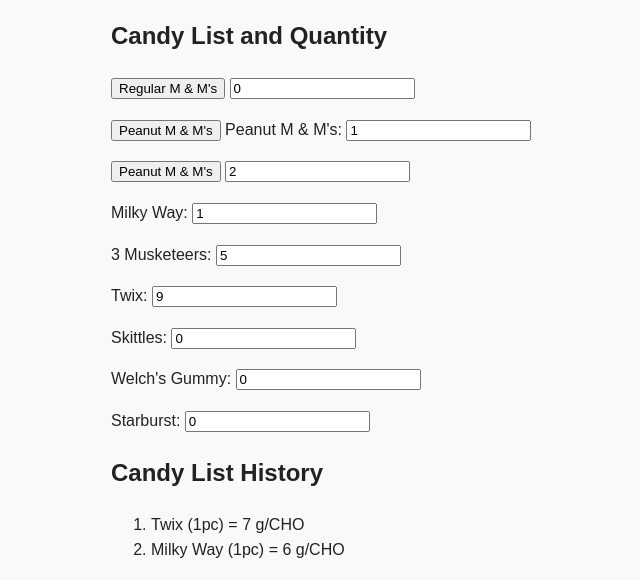
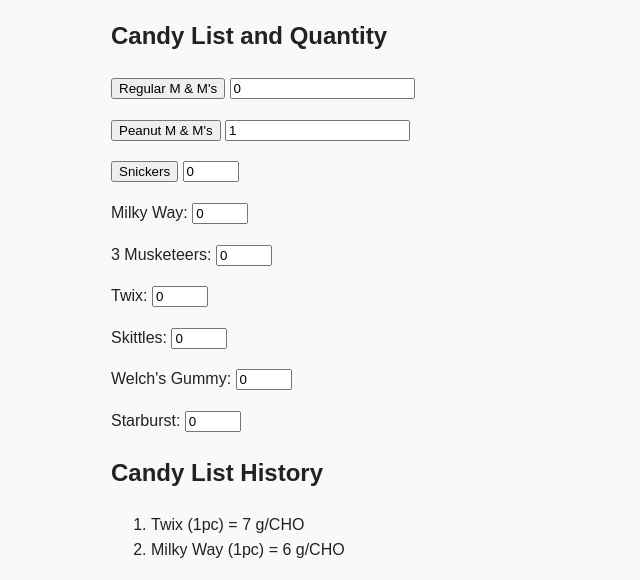
Before and after one commit to ArlynMP/SDEV153-Fall2026-websitdev, a plain HTML site: page index.html in a window 1280 px wide. Shown: the part 201-781 px from the top of the page, without its empty margins (129-769 px from the left). Drawn offline with Linux system fonts and the light colour scheme.

Commit message:
Refine input fields and update footer heading
Updated input fields to include maximum values for candy quantities and changed footer heading for clarity.

```diff
--- a/index.html
+++ b/index.html
@@ -29,43 +29,42 @@
 
       <p>
         <button type="button">Peanut M &amp; M's</button>
-        <label for="peanut-mms">Peanut M &amp; M's:</label>
         <input type="number" id="peanut-mms" name="peanut-mms" min="0" value="1">
       </p>
 
       <p>
-        <button type="button">Peanut M &amp; M's</button>
-        <input type="number" id="Snickers" name="Snickers" min="0" value="2">
+        <button type="button">Snickers</button>
+        <input type="number" id="Snickers" name="Snickers" min="0" max="10" value="0">
       </p>
 
       <p>
         <label for="milky-way">Milky Way:</label>
-        <input type="number" id="milky-way" name="milky-way" min="0" value="1">
+        <input type="number" id="milky-way" name="milky-way" min="0" max="10" value="0">
       </p>
 
       <p>
         <label for="musketeers">3 Musketeers:</label>
-        <input type="number" id="musketeers" name="musketeers" min="0" value="5">
+        <input type="number" id="musketeers" name="musketeers" min="0" max="10" value="0">
       </p>
 
       <p>
         <label for="twix">Twix:</label>
-        <input type="number" id="twix" name="twix" min="0" value="9">
+        <input type="number" id="twix" name="twix" min="0" max="10" value="0">
       </p>
 
       <p>
         <label for="skittles">Skittles:</label>
-        <input type="number" id="skittles" name="skittles" min="0" value="0">
+        <input type="number" id="skittles" name="skittles" min="0" max="10" value="0">
       </p>
 
       <p>
         <label for="welchs">Welch's Gummy:</label>
-        <input type="number" id="welchs" name="welchs" min="0" value="0">
+        <input type="number" id="welchs" name="welchs" min="0" max="10" value="0">
       </p>
 
       <p>
         <label for="starburst">Starburst:</label>
-        <input type="number" id="starburst" name="starburst" min="0" value="0">
+        <input type="number" id="starburst" name="starburst" min="0" max="10" value="0">
       </p>
     </section>
 
@@ -85,7 +84,7 @@
   </main>
 
   <footer>
-    <h2>Project Information</h2>
+    <h2>About this page</h2>
     <p>SDEV153 - Web Dev. Class Project</p>
     <p><strong>***Website not responsible for calculating insulin bolus***</strong></p>
   </footer>
```
